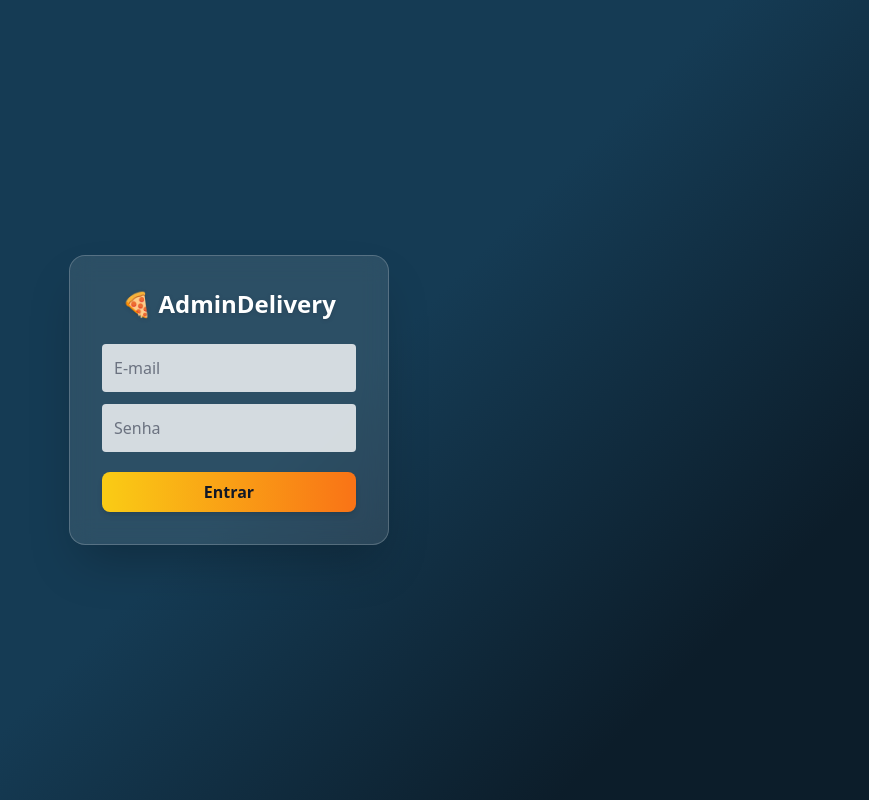
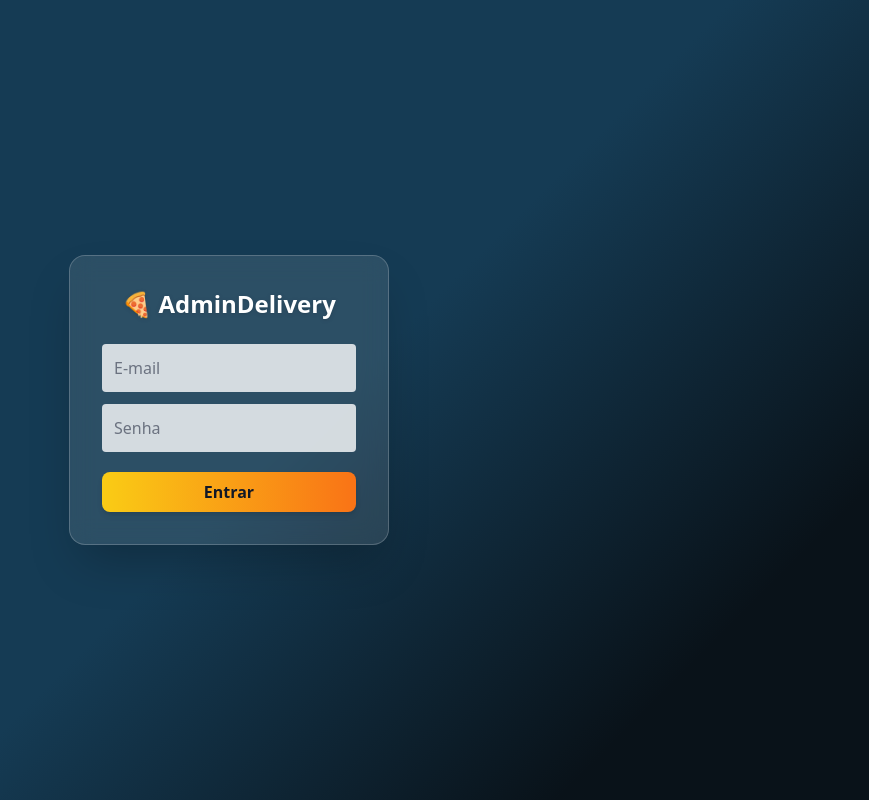
Before and after one commit to lglducci/site-admin-delivery, a React (Vite) app: page / in a window 1280 px wide. Shown: the whole page, without its empty margins (411-1280 px from the left). Built offline with nearby package versions, Linux system fonts and the light colour scheme.

Commit message:
Change background gradient in Login component

```diff
--- a/src/pages/Login.jsx
+++ b/src/pages/Login.jsx
@@ -50,7 +50,7 @@ export default function Login() {
       className="min-h-screen flex items-center justify-center"
       style={{
 
-         background: "linear-gradient(135deg, #153b54 55%, #0c1d2a 85%)",
+         background: "linear-gradient(135deg, #153b54 55%, #091219 85%)",
 
       }}
     >
```
